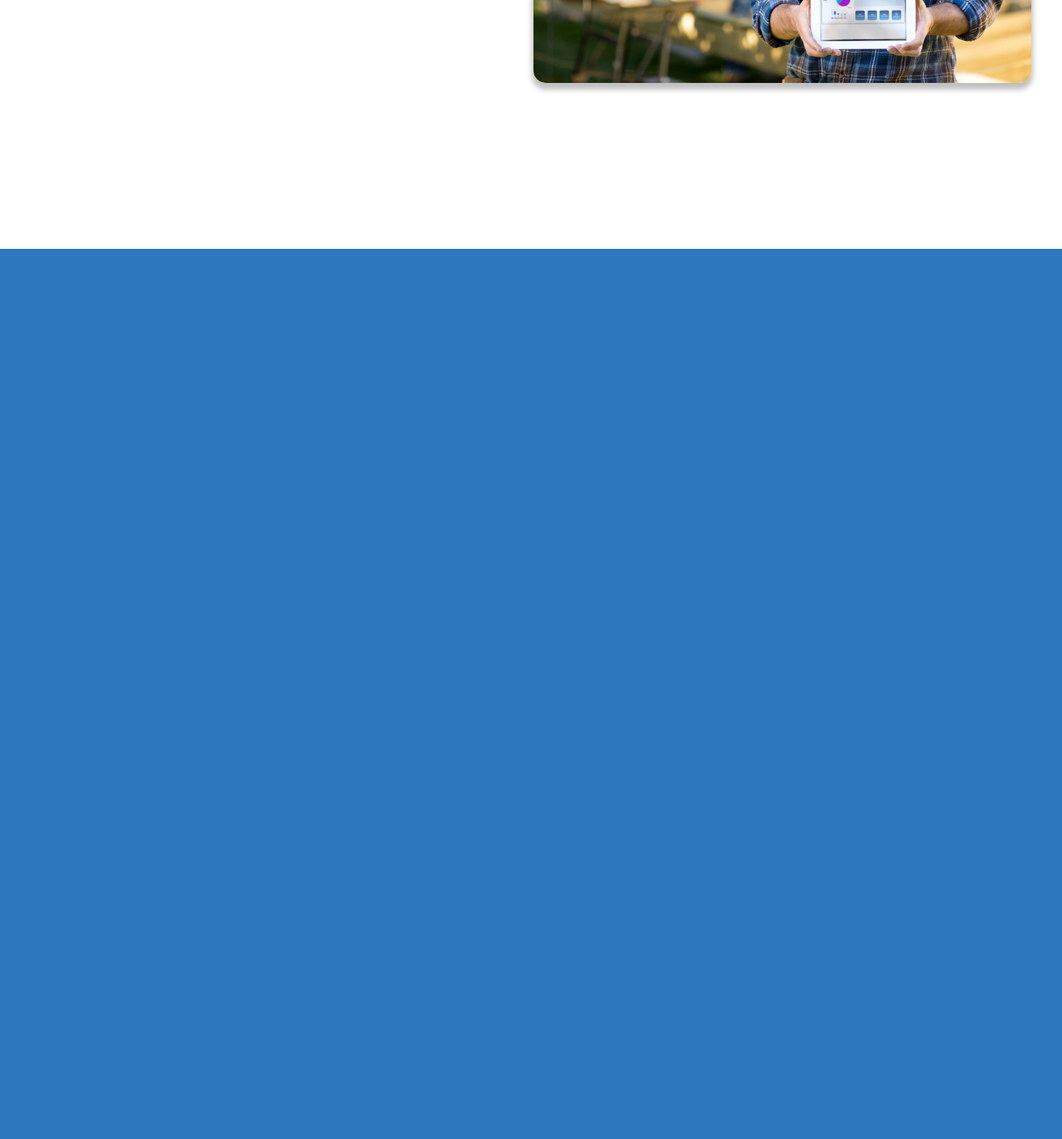
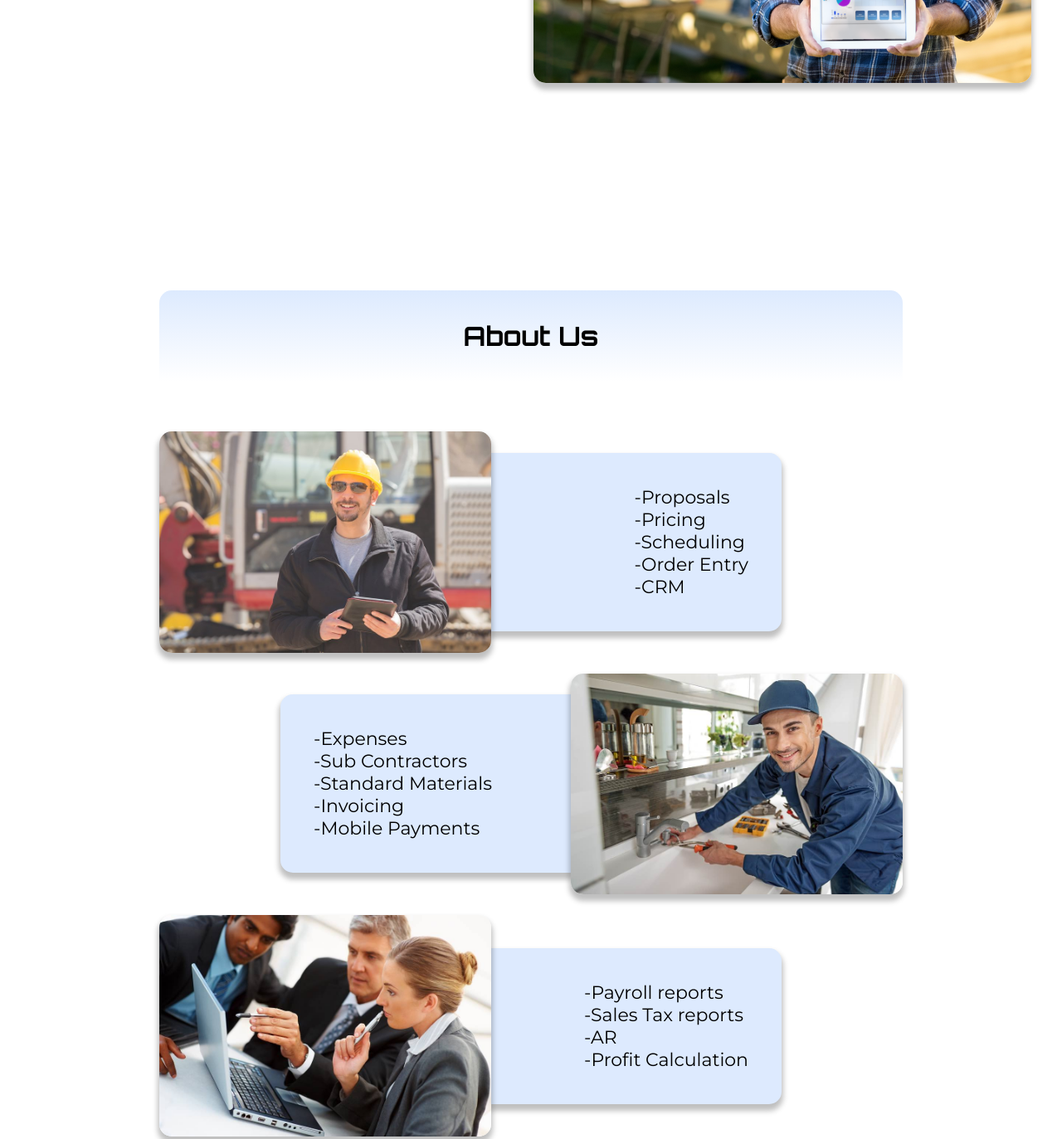
Before and after one commit to nlert/cloudsoftware, a website built with webpack: page src/templates/index.html in a window 1280 px wide. Shown: the part 500-1873 px from the top of the page at 83% size. Before the commit the page ends 800 px from the top, so only its background shows below. Built offline with nearby package versions, Linux system fonts and the light colour scheme.

Commit message:
Create static about section

```diff
--- a/src/styles.css
+++ b/src/styles.css
@@ -5,6 +5,7 @@
     --light-blue: #ddeafe;
     --box-shadow: 0 6px 6px 2px rgba(0, 0, 0, 0.25);
     --border-radius: 15px;
+    scroll-behavior: smooth;
 }
 
 * {
@@ -17,22 +18,22 @@ body {
     background-color: var(--blue);
 }
 
-h1, span.logo-text {
+h1, span.logo-text, .about-title {
     font-family: "Orbitron", serif;
     font-optical-sizing: auto;
     font-weight: 700;
     font-style: normal;
 }
 
-h1 {
+h1, .about-title {
     font-size: 32px;
 }
 
-span.logo-text, button {
+span.logo-text, .learn-more {
     color: white;
 }
 
-h2, p, span, a, button {
+h2, p, span, a, li {
     font-family: "Montserrat", serif;
     font-optical-sizing: auto;
     font-weight: 400;
@@ -40,24 +41,26 @@ h2, p, span, a, button {
     font-size: 22px;
 }
 
-button {
-    --button-height: 50px;
+.learn-more {
+    --learn-more-height: 50px;
 
-    height: var(--button-height);
-    border-radius: calc(var(--button-height) / 2);
+    height: var(--learn-more-height);
+    border-radius: calc(var(--learn-more-height) / 2);
     width: 200px;
 
-    outline: none;
-    border: none;
+    display: grid;
+    place-items: center;
+
+    text-decoration: none;
     background-color: black;
 }
 
-button:hover {
+.learn-more:hover {
     background-color:#202427;
     cursor: pointer;
 }
 
-button:active {
+.learn-more:active {
     transform: scale(0.99);
     background-color: #343a40;
 }
@@ -88,6 +91,7 @@ header {
 
     position: fixed;
     top: 0;
+    z-index: 9999;
 
     transition: box-shadow 500ms ease;
 }
@@ -176,3 +180,78 @@ header, .logo-container {
     border-radius: var(--border-radius);
     box-shadow: var(--box-shadow);
 }
+
+/* About */
+.about {
+    margin: auto;
+    width: clamp(800px, 70vw, 1000px);
+    padding-block: 50px;
+
+    display: flex;
+    flex-direction: column;
+    justify-content: center;
+    gap: 25px;
+}
+
+.about-title-container {
+    background: linear-gradient(to bottom,
+                                rgba(221, 234, 254, 1) 0%,
+                                rgba(221, 234, 254, 0) 100%);
+    display: grid;
+    place-items: center;
+    border-radius: 15px 15px 0 0;
+    padding: 35px;
+    margin-bottom: 35px;
+
+}
+
+.about-module {
+    display: flex;
+    align-items: center;
+}
+
+.about-module-two {
+    justify-content: flex-end;
+}
+
+.about-bullets-container {
+    background-color: var(--light-blue);
+    width: 350px;
+    height: max-content;
+    border-radius: 0 15px 15px 0;
+    padding: 40px;
+
+    box-shadow: var(--box-shadow);
+}
+
+.about-bullets-container > ul {
+    margin-left: auto;
+    width: max-content;
+}
+
+.about-two {
+    border-radius: 15px 0 0 15px;
+}
+
+.about-two > ul {
+    margin-left: 0;
+    margin-right: auto;
+}
+
+.about-img {
+    aspect-ratio: calc(3 / 2);
+    width: 400px;
+    border-image: cover;
+    z-index: 99;
+
+    border-radius: var(--border-radius);
+    box-shadow: var(--box-shadow);
+}
+
+li {
+    list-style-type: none;
+}
+
+li::before {
+    content: '-';
+}
--- a/src/templates/index.html
+++ b/src/templates/index.html
@@ -1,8 +1,8 @@
 <!DOCTYPE html>
 <html lang="en">
     <head>
-    <meta charset="UTF-8">
-    <meta name="viewport" content="width=device-width, initial-scale=1.0">
+        <meta charset="UTF-8" />
+        <meta name="viewport" content="width=device-width, initial-scale=1.0" />
         <title>CloudSoftware | Home</title>
     </head>
     <body>
@@ -21,9 +21,65 @@
                 <div class="hero-title">
                     <h1>Complete Contractor Software</h1>
                     <h2>On-site, instant proposal generation</h2>
-                <button>Learn More</button>
+                    <a href="#about" class="learn-more" id="learn-more">Learn More</a>
                 </div>
-            <img class="hero-image" src="../assets/hero-image.png" alt="hero-image">
+                <img
+                    class="hero-image"
+                    src="../assets/hero-image.png"
+                    alt="contractor-with-tablet"
+                />
+            </section>
+            <section class="about" id="about">
+                <div class="about-title-container">
+                    <h2 class="about-title">About Us</h2>
+                </div>
+                <div class="about-module">
+                    <img
+                        src="../assets/about-one.jpg"
+                        alt="construction-foreman"
+                        class="about-img"
+                    />
+                    <div class="about-bullets-container about-one">
+                        <ul>
+                            <li>Proposals</li>
+                            <li>Pricing</li>
+                            <li>Scheduling</li>
+                            <li>Order Entry</li>
+                            <li>CRM</li>
+                        </ul>
+                    </div>
+                </div>
+                <div class="about-module about-module-two">
+                    <div class="about-bullets-container about-two">
+                        <ul>
+                            <li>Expenses</li>
+                            <li>Sub Contractors</li>
+                            <li>Standard Materials</li>
+                            <li>Invoicing</li>
+                            <li>Mobile Payments</li>
+                        </ul>
+                    </div>
+                    <img
+                        src="../assets/about-two.jpg"
+                        alt="plumber"
+                        class="about-img"
+                    />
+                </div>
+                <div class="about-module">
+                    <img
+                        src="../assets/about-three.jpg"
+                        alt="businessmen"
+                        class="about-img"
+                    />
+                    <div class="about-bullets-container about-three">
+                        <ul>
+                            <li>Payroll reports</li>
+                            <li>Sales Tax reports</li>
+                            <li>AR</li>
+                            <li>Profit Calculation</li>
+                        </ul>
+                    </div>
+                </div>
             </section>
         </main>
     </body>
```
Also changed, not shown: src/assets/about-one.jpg (added), src/assets/about-three.jpg (added), src/assets/about-two.jpg (added). Lines whose indentation alone changed are shown as unchanged.
